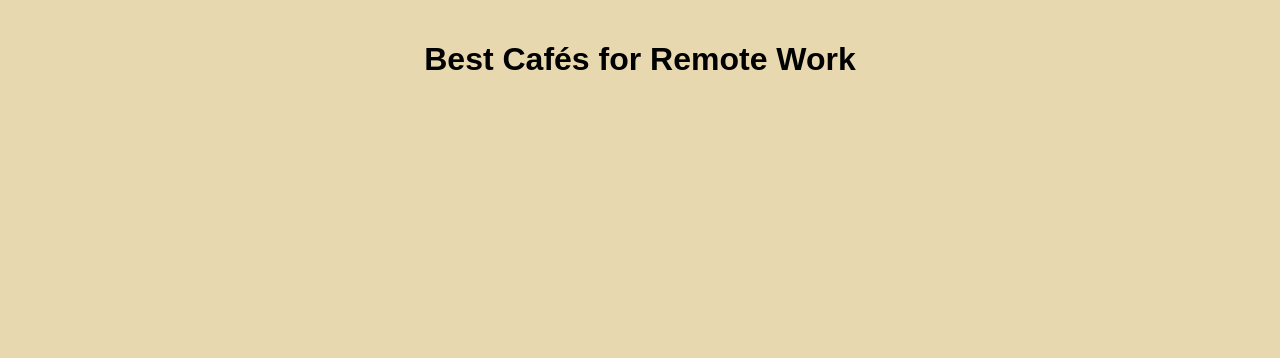
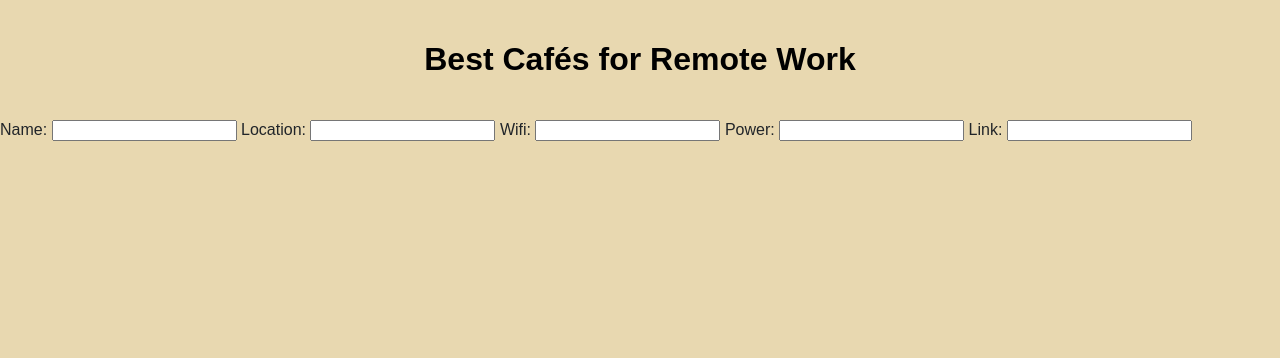
Before and after one commit to Daniel-7733/CafeConnect, a Flask app: page /add-cafe in a window 1280 px wide. Shown: the top 358 px of the page. Run offline with Flask 3, Linux system fonts and the light colour scheme.

Commit message:
Ad form to html

```diff
--- a/main.py
+++ b/main.py
@@ -65,11 +65,11 @@ def show_all() -> str:
 @app.route("/add-cafe", methods=["GET", "POST"])
 def add_all() -> str:
     if request.method == "POST":
-        name = request.form["name"]
-        location = request.form["location"]
-        wifi = request.form["wifi"]
-        power = request.form["power"]
-        link = request.form["link"]
+        name: str = request.form["name"]
+        location: str = request.form["location"]
+        wifi: str = request.form["wifi"]
+        power: str = request.form["power"]
+        link: str = request.form["link"]
 
         cafe_info: Cafe = Cafe(
             name=name,
@@ -78,11 +78,13 @@ def add_all() -> str:
             power=power,
             link=link
         )
+
         db.session.add(cafe_info)
         db.session.commit()
         flash("Cafe Successfully add it.", "error") # it is not implemented in html yet
     else:
         flash("Fail to add.", "error")
+
     return render_template("cafeAdmin.html")
 
 
--- a/templates/cafeAdmin.html
+++ b/templates/cafeAdmin.html
@@ -21,9 +21,24 @@
       <h1>Best Cafés for Remote Work</h1>
     </header>
 
-    <main>
+  <form>
+      <div>
+          <label for="name">Name:</label>
+          <input type="text" id="name">
 
-    </main>
+          <label for="location">Location:</label>
+          <input type="text" id="location">
+
+          <label for="wifi">Wifi:</label>
+          <input type="text" id="wifi">
+
+          <label for="power">Power:</label>
+          <input type="text" id="power">
+
+          <label for="link">Link:</label>
+          <input type="text" id="link">
+      </div>
+  </form>
 
   </body>
 </html>
```
